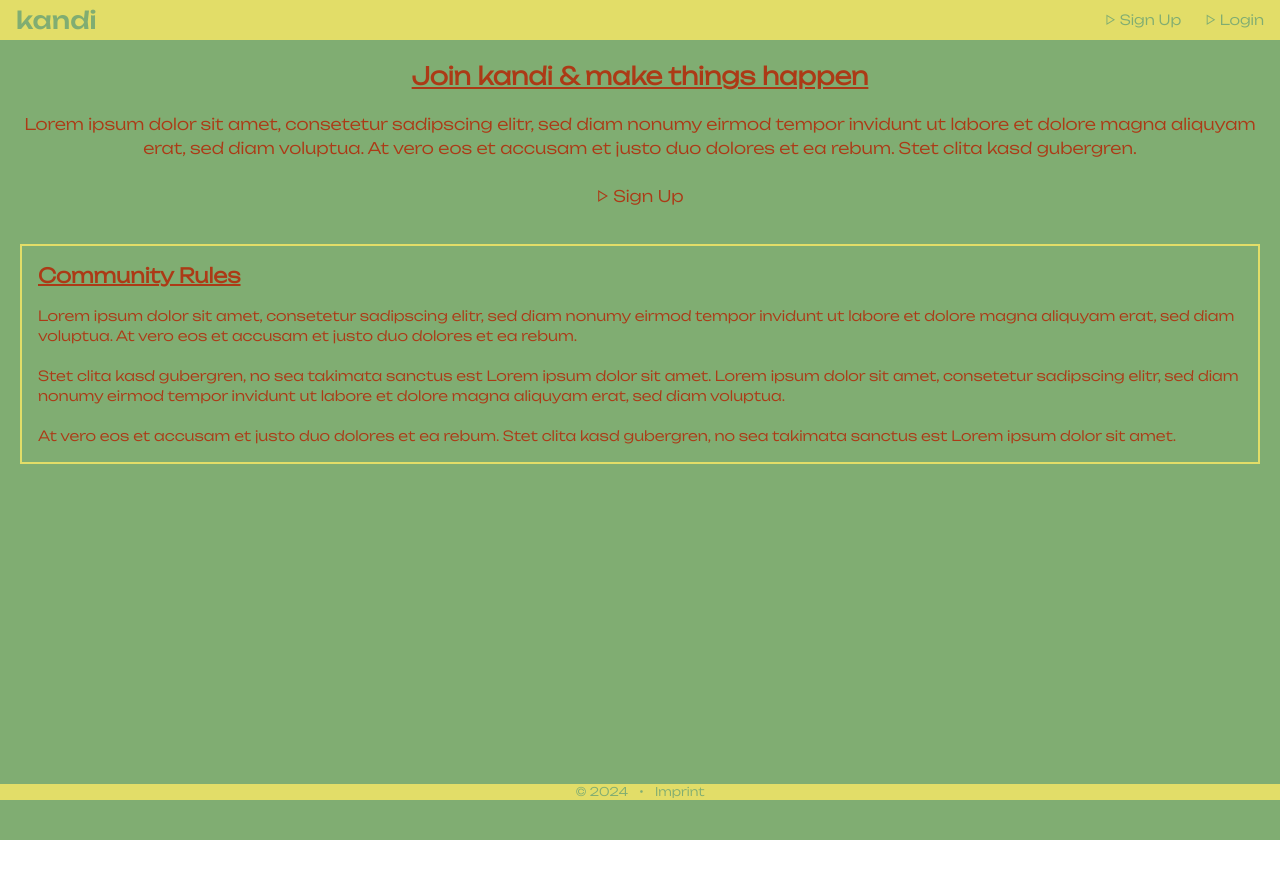
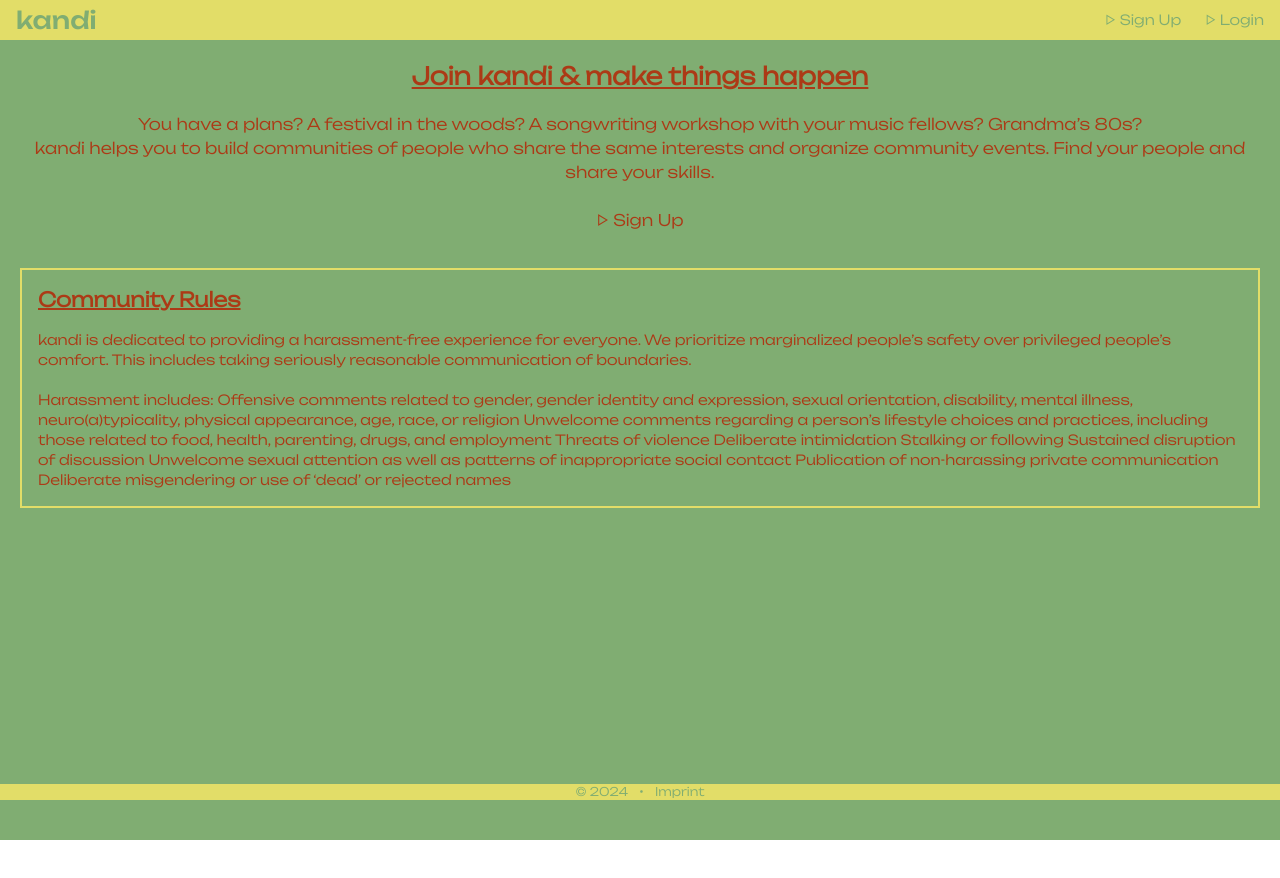
Before and after one commit to kodah-space/fp-frontend, a React (Vite) app: page / in a window 1280 px wide. Shown: the top 878 px of the page. Built offline with nearby package versions, Linux system fonts and the light colour scheme.

Commit message:
add project texts

```diff
--- a/src/pages/Homepage.jsx
+++ b/src/pages/Homepage.jsx
@@ -44,10 +44,11 @@ function Homepage() {
       )}
 
       <p className="px-4">
-        Lorem ipsum dolor sit amet, consetetur sadipscing elitr, sed diam nonumy
-        eirmod tempor invidunt ut labore et dolore magna aliquyam erat, sed diam
-        voluptua. At vero eos et accusam et justo duo dolores et ea rebum. Stet
-        clita kasd gubergren.
+        You have a plans? A festival in the woods? A songwriting workshop with
+        your music fellows? Grandma’s 80s? <br />
+        kandi helps you to build communities of people who share the same
+        interests and organize community events. Find your people and share your
+        skills.
       </p>
       <br />
 
@@ -68,17 +69,21 @@ function Homepage() {
       <div className="border-2 mx-5 mt-5 mb-24 border-[#E2DD68] text-left">
         <h2 className="font-bold text-xl underline p-4">Community Rules</h2>
         <p className="text-sm px-4 pb-4">
-          Lorem ipsum dolor sit amet, consetetur sadipscing elitr, sed diam
-          nonumy eirmod tempor invidunt ut labore et dolore magna aliquyam erat,
-          sed diam voluptua. At vero eos et accusam et justo duo dolores et ea
-          rebum. <br /> <br />
-          Stet clita kasd gubergren, no sea takimata sanctus est Lorem ipsum
-          dolor sit amet. Lorem ipsum dolor sit amet, consetetur sadipscing
-          elitr, sed diam nonumy eirmod tempor invidunt ut labore et dolore
-          magna aliquyam erat, sed diam voluptua. <br /> <br />
-          At vero eos et accusam et justo duo dolores et ea rebum. Stet clita
-          kasd gubergren, no sea takimata sanctus est Lorem ipsum dolor sit
-          amet.
+          kandi is dedicated to providing a harassment-free experience for
+          everyone. We prioritize marginalized people’s safety over privileged
+          people’s comfort. This includes taking seriously reasonable
+          communication of boundaries. <br />
+          <br />
+          Harassment includes: Offensive comments related to gender, gender
+          identity and expression, sexual orientation, disability, mental
+          illness, neuro(a)typicality, physical appearance, age, race, or
+          religion Unwelcome comments regarding a person’s lifestyle choices and
+          practices, including those related to food, health, parenting, drugs,
+          and employment Threats of violence Deliberate intimidation Stalking or
+          following Sustained disruption of discussion Unwelcome sexual
+          attention as well as patterns of inappropriate social contact
+          Publication of non-harassing private communication Deliberate
+          misgendering or use of ‘dead’ or rejected names
         </p>
       </div>
     </div>
```
